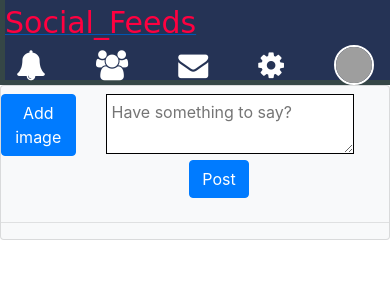
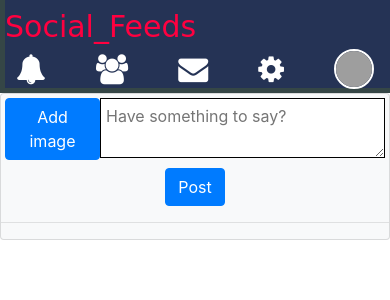
Before and after one commit to Sananthu-47/Social_Feeds, a PHP site: page / in a window 390 px wide. Shown: the top 300 px of the page. Run offline with PHP 8.4, Linux system fonts and the light colour scheme; the visitor is signed in with stand-in values (Sample User, id 1); data that the repository does not hold is empty; some web fonts are replaced; grey boxes are pictures that could not be loaded.

Commit message:
Changed some UI issuess

```diff
--- a/assets/css/style.css
+++ b/assets/css/style.css
@@ -15,13 +15,12 @@ body
     box-sizing: border-box;
 }
 
-/* .wrapper
-{
-    width: 100%;
-    height: 100vh;
-    position: relative;
-    top: 0px;
-} */
+.navbar {
+    position: sticky !important;
+    top: 0;
+    z-index: 5;
+}
+
 
 .register-bg , .login-bg
 {
--- a/global.php
+++ b/global.php
@@ -153,36 +153,27 @@ function getAllPosts()
             if($post_image!=="none")
             {
                 echo "
-                <div class='post-body my-2'>
-                <span class='m-4'>$post_body</span>
+                <div class='post-body m-2'>
+                <span>$post_body</span>
                 </div>
 
                 <div class='post-image w-100 h-100 d-flex justify-content-center'>
-                <img class='w-75 h-25' src='assets/images/posts/$post_image' alt='image'>
-                </div>
-
-                <div class='container my-2 mx-auto w-75 bg-white d-flex justify-content-between align-items-center'>
-                <div class='d-block'><span class='badge badge-primary p-2 mr-1'>$post_likes</span>
-                <span class='badge badge-secondary'><span>Like</span> <i class='fa fa-thumbs-up fa-lg'></i></span>
-                </div>
-                <span>Comments <i class='fa fa-comments'>1</i></span>
-                </div>
-                ";
+                <img class='w-100 h-25' src='assets/images/posts/$post_image' alt='image'>
+                </div>";
             }else{
                 echo "
-                <div class='post-body'>
-                <span class='m-4 h4'>$post_body</span>
-                </div>
-
-                <div class='container my-2 mx-auto w-100 bg-white d-flex justify-content-between align-items-center'>
-                <div class='d-block'><span class='badge badge-primary p-2 mr-1'>$post_likes</span>
-                <span class='badge badge-secondary'><span>Like</span> <i class='fa fa-thumbs-up fa-lg'></i></span>
-                </div>
-                <span>Comments <i class='fa fa-comments'>1</i></span>
-                </div>
-                ";
+                <div class='post-body m-2'>
+                <span class='h4'>$post_body</span>
+                </div> ";
             }
 
-           echo "</div><br><hr>";
+           echo "
+           <div class='container my-2 mx-auto w-100 bg-white d-flex justify-content-between align-items-center'>
+           <div class='d-block'><span class='badge badge-primary mr-1'>$post_likes</span>
+           <span class='badge badge-secondary'><span>Like</span> <i class='fa fa-thumbs-up fa-lg'></i></span>
+           </div>
+           <span>Comments <i class='fa fa-comments'>1</i></span>
+           </div>
+           </div><br><hr>";
     }
 }
--- a/includes/nav.php
+++ b/includes/nav.php
@@ -1,4 +1,4 @@
-<div class="navbar custom-header d-flex jusify-content-around">
+<div class="navbar py-1 custom-header d-flex jusify-content-around">
     <a href="index.php" class="remove-decoration text-end"><span class="custom-logo-font">
         Social_Feeds
     </span></a>
--- a/includes/say-something.php
+++ b/includes/say-something.php
@@ -7,18 +7,23 @@
 
     ?>
 <form action="" method="post" enctype="multipart/form-data">
-    <div class="say-something row my-2">
-        <div class="add-image-button col-3 col-lg-2">
+
+<div class="say-something d-flex col-12 col-lg-10 p-1">
+        <div class="add-image-button col-3 p-0">
             <input type="file" name="image" id="add-post" class="d-none" onChange="previewImage(this)">
         <span class="btn btn-primary text-white"  onClick="addPhotoPost()">Add image</span>
         </div>
-        <div class="col-8 col-lg-7">
+        <div class="col-9 col-lg-10 p-0">
             <textarea name="post-body" contenteditable class="w-100 textarea" placeholder="Have something to say?"></textarea>
         </div>
-        <div class="col-12 col-lg-1 d-flex justify-content-center ml-4">
+        <div class="d-none col-12 col-lg-2 d-lg-flex justify-content-center">
             <input type="submit" class="btn btn-primary text-white" value="Post" name="post">
         </div>
+ </div>
+    <div class="col-12 col-lg-1 d-flex d-lg-none justify-content-center lg-ml-4">
+            <input type="submit" class="btn btn-primary text-white" value="Post" name="post">
     </div>
+
 <div class="image-div w-100 d-flex justify-content-center">
     <div class="image-holder d-none">
         <img src="" id="preview" class="image-full" alt="">
--- a/index.php
+++ b/index.php
@@ -13,7 +13,7 @@
     </div>
     </div>
 
-    <div class="card bg-light col-12 col-md-6 p-0">
+    <div class="card main-content bg-light col-12 col-md-6 p-0">
     <div class="content">
         <?php include "includes/say-something.php"; ?>
         <hr>
```
